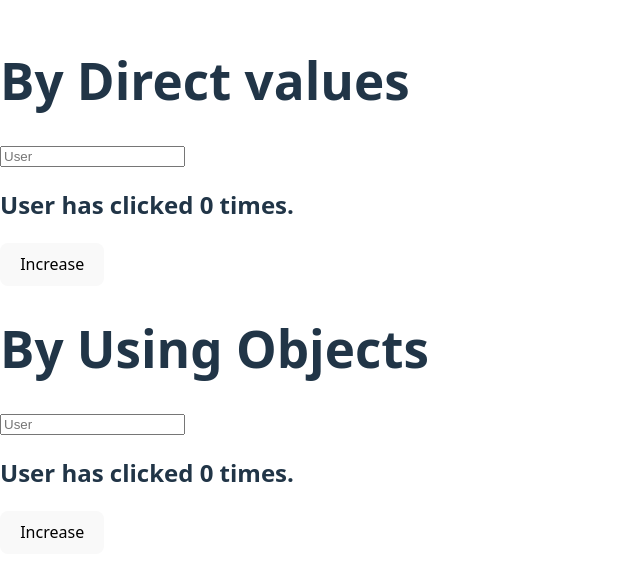
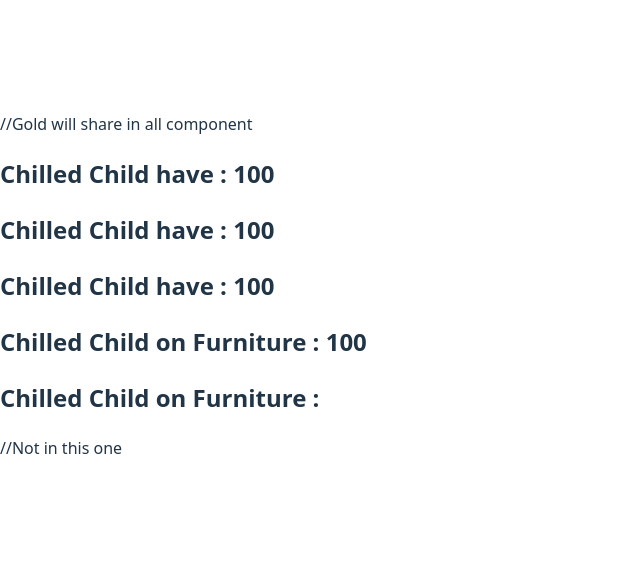
Before and after one commit to Himanshu-Koshti-lab/ReactLearning, a React (Vite) app in the folder reactLearningPoint/: page / in a window 1280 px wide. Shown: the part 114-690 px from the top of the page, without its empty margins (0-640 px from the left). Built offline with nearby package versions, Linux system fonts and the light colour scheme.

Commit message:
UseContext

```diff
--- a/reactLearningPoint/src/App.jsx
+++ b/reactLearningPoint/src/App.jsx
@@ -1,10 +1,10 @@
+import BankContextProvider from "./BankContext";
 import GolduseContext from "./GolduseContext";
-import UseHooks from "./UseHooks";
 
 function App() {
   return (
     <div className="card">
-      <UseHooks />
+        <GolduseContext />
     </div>
   );
 }
--- /dev/null
+++ b/reactLearningPoint/src/BankContext.jsx
@@ -0,0 +1,16 @@
+import React, { createContext, useState } from "react";
+
+// Create context
+export const Bank = createContext();
+
+//Provider
+const BankContextProvider = ({ children }) => {
+  const gold = 100;
+  return (
+    <Bank.Provider value={gold}>
+      {children}
+    </Bank.Provider>
+  );
+};
+
+export default BankContextProvider;
--- a/reactLearningPoint/src/GolduseContext.jsx
+++ b/reactLearningPoint/src/GolduseContext.jsx
@@ -1,24 +1,28 @@
-import { createContext, useContext, useState } from "react";
+import { useContext } from "react";
+import BankContextProvider, { Bank } from "./BankContext";
 
 export default function GolduseContext() {
   return (
-    <Village>
-      <House />
-      <House />
-      <House />
-    </Village>
+    <>
+      <BankContextProvider>
+        <div>//Gold will share in all component
+          <House />
+          <House />
+          <House />
+          <Furniture />
+        </div>
+      </BankContextProvider>
+      <Furniture />//Not in this one
+    </>
   );
 }
 
-const Bank = createContext();
-
-function Village({ children }) {
-  const [gold, setGold] = useState("💰 100 ");
-
-  return <Bank.Provider value={gold}>{children}</Bank.Provider>;
+function House() {
+  const gold = useContext(Bank);
+  return <h2>Chilled Child have : {gold}</h2>;
 }
 
-function House() {
-  const myGold = useContext(Bank);
-  return <h2>Chilled Child have :  {myGold}</h2>;
+function Furniture() {
+  const gold = useContext(Bank);
+  return <h2>Chilled Child on Furniture : {gold}</h2>;
 }
```
